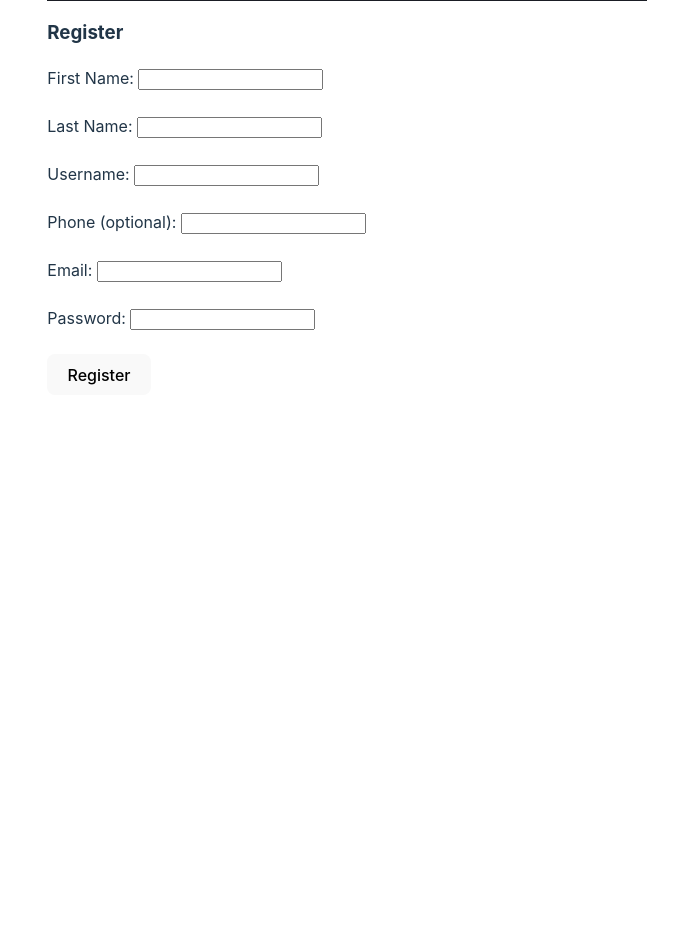
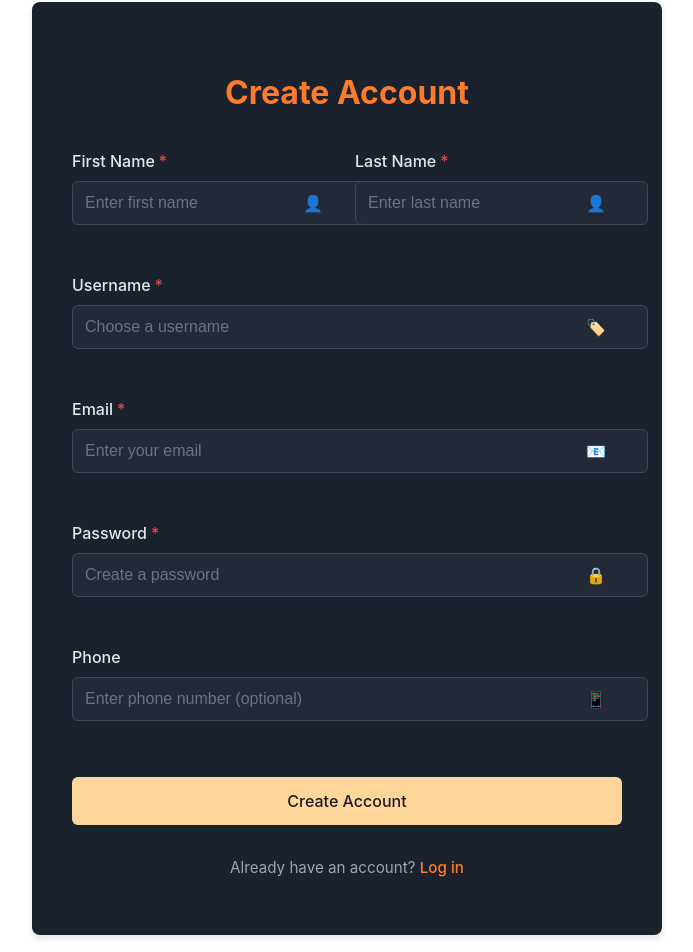
Before and after one commit to kerpiaz/MindMergeForum, a React (Vite) app in the folder MindMergeForum/: page /register in a window 1280 px wide. Shown: the part 342-1294 px from the top of the page, without its empty margins (293-986 px from the left). Before the commit the page ends 800 px from the top, so only its background shows below. Built offline with nearby package versions, Linux system fonts and the light colour scheme; no server answers.

Commit message:
UI: CSS for register page - abandom Chakra UI

```diff
--- a/MindMergeForum/src/pages/Register/Register.css
+++ b/MindMergeForum/src/pages/Register/Register.css
@@ -0,0 +1,221 @@
+/* Registration Page Styling */
+
+/* Main container */
+.register-container {
+  max-width: 550px;
+  margin: 0 auto;
+  padding: 2rem;
+  display: flex;
+  flex-direction: column;
+  align-items: center;
+  justify-content: center;
+  min-height: calc(100vh - 65px); /* Adjust based on your header height */
+}
+
+/* Registration card */
+.register-card {
+  background-color: #1a222e;
+  border-radius: 0.5rem;
+  padding: 2.5rem;
+  width: 100%;
+  box-shadow: 0 4px 6px rgba(0, 0, 0, 0.1);
+}
+
+/* Page title */
+.register-title {
+  color: #ff7b2c;
+  font-size: 2rem;
+  font-weight: bold;
+  margin-bottom: 2rem;
+  text-align: center;
+}
+
+/* Form layout */
+.register-form {
+  display: flex;
+  flex-direction: column;
+  gap: 1.5rem;
+}
+
+.form-row {
+  display: flex;
+  gap: 1rem;
+  width: 100%;
+}
+
+.form-group {
+  flex: 1;
+}
+
+/* Form labels */
+.form-label {
+  display: block;
+  color: #e5e7eb;
+  font-size: 1rem;
+  margin-bottom: 0.5rem;
+}
+
+.required-marker {
+  color: #ef4444;
+  margin-left: 0.25rem;
+}
+
+/* Input wrapper for icons */
+.input-wrapper {
+  position: relative;
+}
+
+.input-icon {
+  position: absolute;
+  right: 1rem; /* Changed from left to right to match login page */
+  top: 50%;
+  transform: translateY(-50%);
+  color: #6b7280;
+  pointer-events: none;
+}
+
+.form-input {
+  width: 100%;
+  padding: 0.75rem 2.5rem 0.75rem 1rem; /* Adjusted padding for right icon */
+  background-color: #242937;
+  border: 1px solid #3e4758;
+  border-radius: 0.375rem;
+  color: #e5e7eb;
+  font-size: 1rem;
+  transition: border-color 0.2s, box-shadow 0.2s;
+}
+
+.form-input:focus {
+  outline: none;
+  border-color: #ff7b2c;
+  box-shadow: 0 0 0 3px rgba(255, 123, 44, 0.1);
+}
+
+.form-input::placeholder {
+  color: #6b7280;
+}
+
+/* Submit button */
+.register-button {
+  width: 100%;
+  background-color: #ffd699;
+  color: #1a1d24;
+  border: none;
+  border-radius: 0.375rem;
+  padding: 0.875rem 1rem;
+  font-size: 1rem;
+  font-weight: 500;
+  cursor: pointer;
+  transition: background-color 0.2s;
+  margin-top: 0.5rem;
+}
+
+.register-button:hover {
+  background-color: #ffb84d;
+}
+
+.register-button:focus {
+  outline: none;
+  box-shadow: 0 0 0 3px rgba(255, 214, 153, 0.25);
+}
+
+/* Login prompt */
+.login-prompt {
+  text-align: center;
+  margin-top: 2rem;
+  color: #9ca3af;
+  font-size: 0.95rem;
+}
+
+.login-link {
+  color: #ff7b2c;
+  text-decoration: none;
+  font-weight: 500;
+  transition: color 0.2s;
+}
+
+.login-link:hover {
+  color: #ffb84d;
+  text-decoration: underline;
+}
+
+/* Error states */
+.form-input.error {
+  border-color: #ef4444;
+}
+
+.error-message {
+  color: #ef4444;
+  font-size: 0.875rem;
+  margin-top: 0.5rem;
+}
+
+/* Navbar auth buttons */
+.navbar {
+  display: flex;
+  justify-content: space-between;
+  align-items: center;
+  padding: 1rem 2rem;
+  background-color: #1a1d24;
+}
+
+.auth-nav {
+  display: flex;
+  gap: 1rem;
+  align-items: center;
+}
+
+.nav-login {
+  color: #e5e7eb;
+  text-decoration: none;
+  font-weight: 500;
+  transition: color 0.2s;
+}
+
+.nav-login:hover {
+  color: #ff7b2c;
+}
+
+.nav-signup {
+  background-color: #ffd699;
+  color: #1a1d24;
+  text-decoration: none;
+  padding: 0.5rem 1rem;
+  border-radius: 0.375rem;
+  font-weight: 500;
+  transition: background-color 0.2s;
+}
+
+.nav-signup:hover {
+  background-color: #ffb84d;
+}
+
+/* Theme toggle */
+.theme-toggle {
+  background: none;
+  border: none;
+  color: #9ca3af;
+  cursor: pointer;
+  margin-right: 1rem;
+}
+
+/* Responsive adjustments */
+@media (max-width: 640px) {
+  .register-card {
+    padding: 1.5rem;
+  }
+
+  .register-title {
+    font-size: 1.75rem;
+    margin-bottom: 1.5rem;
+  }
+
+  .form-row {
+    flex-direction: column;
+    gap: 1.5rem;
+  }
+
+  .navbar {
+    padding: 1rem;
+  }
+}
--- a/MindMergeForum/src/pages/Register/Register.jsx
+++ b/MindMergeForum/src/pages/Register/Register.jsx
@@ -1,61 +1,77 @@
 import { AppContext } from "../../store/app.context";
 import { useContext, useState } from "react";
-import { useNavigate } from "react-router-dom";
+import { useNavigate, Link } from "react-router-dom";
 import { registerUser } from "../../../services/auth.services";
 import { createUserHandle, getUserByHandle } from "../../../services/user.services";
 import { Roles } from "../../../common/roles.enum";
+import "./Register.css";
 
 export default function Register() {
-
-    const { setAppState } = useContext(AppContext)
-
+  const { setAppState } = useContext(AppContext);
   const [user, setUser] = useState({
-        handle: '',
-        email: '',
-        password: '',
-        firstName: '',
-        lastName: '',
-        role:Roles.user,
-        phone: '',
+    handle: "",
+    email: "",
+    password: "",
+    firstName: "",
+    lastName: "",
+    role: Roles.user,
+    phone: "",
   });
-
+  const [error, setError] = useState("");
   const navigate = useNavigate();
 
-    const register = async () => {
+  const register = async (e) => {
+    e.preventDefault();
+    setError("");
+
     try {
       if (!user.email || !user.password || !user.firstName || !user.lastName) {
-            return alert('Please fill in all fields');
+        setError("Please fill in all required fields");
+        return;
       }
 
       if (user.firstName.length < 4 || user.firstName.length > 32) {
-            return alert('Your first name must be between 4 and 32 characters');
+        setError("Your first name must be between 4 and 32 characters");
+        return;
       }
 
       if (user.lastName.length < 4 || user.lastName.length > 32) {
-            return alert('Your last name must be between 4 and 32 characters');
+        setError("Your last name must be between 4 and 32 characters");
+        return;
       }
-            if (isNaN(user.phone)) {
-            return alert('Please enter a valid phone number');
+
+      if (user.phone && isNaN(user.phone)) {
+        setError("Please enter a valid phone number");
+        return;
       }
 
       const userFromDb = await getUserByHandle(user.handle);
       if (userFromDb) {
-            return alert(`User with username "${user.handle}" already exists`);
+        setError(`User with username "${user.handle}" already exists`);
+        return;
       }
 
       const userCredential = await registerUser(user.email, user.password);
-          await createUserHandle(user.handle, userCredential.user.uid, user.email, user.firstName, user.lastName, user.phone, user.role);
+      await createUserHandle(
+        user.handle,
+        userCredential.user.uid,
+        user.email,
+        user.firstName,
+        user.lastName,
+        user.phone,
+        user.role
+      );
 
       setAppState({
         user: userCredential.user,
         userData: null,
       });
-          navigate('/');
+      navigate("/");
     } catch (error) {
-          if (error.code === 'auth/email-already-in-use') {
-            alert('The email address is already in use by another account.');
+      if (error.code === "auth/email-already-in-use") {
+        setError("The email address is already in use by another account.");
       } else {
-            alert(`Error: ${error.message}`);
+        setError(error.message);
       }
     }
   };
@@ -63,34 +79,143 @@ export default function Register() {
   const updateUser = (prop) => (e) => {
     setUser({
       ...user,
-            [prop]: e.target.value
-        })
-    }
+      [prop]: e.target.value,
+    });
+  };
 
   return (
-        <div>
-            <h3>Register</h3>
-            <div>
-                <label htmlFor="firstName">First Name: </label>
-                <input value={user.firstName} onChange={updateUser('firstName')} type="text" name="firstName" id="firstName" />
-                <br /><br />
-                <label htmlFor="lastName">Last Name: </label>
-                <input value={user.lastName} onChange={updateUser('lastName')} type="text" name="lastName" id="lastName" />
-                <br /><br />
-                <label htmlFor="handle">Username: </label>
-                <input value={user.handle} onChange={updateUser('handle')} type="text" name="handle" id="handle" />
-                <br /><br />
-                <label htmlFor="phone">Phone (optional): </label>
-                <input value={user.phone} onChange={updateUser('phone')} type="text" name="phone" id="phone" />
-                <br /><br />
-                <label htmlFor="email">Email: </label>
-                <input value={user.email} onChange={updateUser('email')} type="email" name="email" id="email" />
-                <br /><br />
-                <label htmlFor="password">Password: </label>
-                <input value={user.password} onChange={updateUser('password')} type="password" name="password" id="password" />
-                <br /><br />
-                <button onClick={register} >Register</button>
+    <div className="register-container">
+      <div className="register-card">
+        <h2 className="register-title">Create Account</h2>
+        <form onSubmit={register} className="register-form">
+          <div className="form-row">
+            <div className="form-group">
+              <label className="form-label" htmlFor="firstName">
+                First Name
+                <span className="required-marker">*</span>
+              </label>
+              <div className="input-wrapper">
+                <input
+                  type="text"
+                  className={`form-input ${error && !user.firstName ? "error" : ""}`}
+                  id="firstName"
+                  placeholder="Enter first name"
+                  value={user.firstName}
+                  onChange={updateUser("firstName")}
+                  required
+                />
+                <span className="input-icon">👤</span>
               </div>
             </div>
-    )
+
+            <div className="form-group">
+              <label className="form-label" htmlFor="lastName">
+                Last Name
+                <span className="required-marker">*</span>
+              </label>
+              <div className="input-wrapper">
+                <input
+                  type="text"
+                  className={`form-input ${error && !user.lastName ? "error" : ""}`}
+                  id="lastName"
+                  placeholder="Enter last name"
+                  value={user.lastName}
+                  onChange={updateUser("lastName")}
+                  required
+                />
+                <span className="input-icon">👤</span>
+              </div>
+            </div>
+          </div>
+
+          <div className="form-group">
+            <label className="form-label" htmlFor="handle">
+              Username
+              <span className="required-marker">*</span>
+            </label>
+            <div className="input-wrapper">
+              <input
+                type="text"
+                className={`form-input ${error && !user.handle ? "error" : ""}`}
+                id="handle"
+                placeholder="Choose a username"
+                value={user.handle}
+                onChange={updateUser("handle")}
+                required
+              />
+              <span className="input-icon">🏷️</span>
+            </div>
+          </div>
+
+          <div className="form-group">
+            <label className="form-label" htmlFor="email">
+              Email
+              <span className="required-marker">*</span>
+            </label>
+            <div className="input-wrapper">
+              <input
+                type="email"
+                className={`form-input ${error && !user.email ? "error" : ""}`}
+                id="email"
+                placeholder="Enter your email"
+                value={user.email}
+                onChange={updateUser("email")}
+                required
+              />
+              <span className="input-icon">📧</span>
+            </div>
+          </div>
+
+          <div className="form-group">
+            <label className="form-label" htmlFor="password">
+              Password
+              <span className="required-marker">*</span>
+            </label>
+            <div className="input-wrapper">
+              <input
+                type="password"
+                className={`form-input ${error && !user.password ? "error" : ""}`}
+                id="password"
+                placeholder="Create a password"
+                value={user.password}
+                onChange={updateUser("password")}
+                required
+              />
+              <span className="input-icon">🔒</span>
+            </div>
+          </div>
+
+          <div className="form-group">
+            <label className="form-label" htmlFor="phone">
+              Phone
+            </label>
+            <div className="input-wrapper">
+              <input
+                type="tel"
+                className="form-input"
+                id="phone"
+                placeholder="Enter phone number (optional)"
+                value={user.phone}
+                onChange={updateUser("phone")}
+              />
+              <span className="input-icon">📱</span>
+            </div>
+          </div>
+
+          {error && <p className="error-message">{error}</p>}
+
+          <button type="submit" className="register-button">
+            Create Account
+          </button>
+        </form>
+
+        <p className="login-prompt">
+          Already have an account?{" "}
+          <Link to="/login" className="login-link">
+            Log in
+          </Link>
+        </p>
+      </div>
+    </div>
+  );
 }
```
Lines whose indentation alone changed are shown as unchanged.
